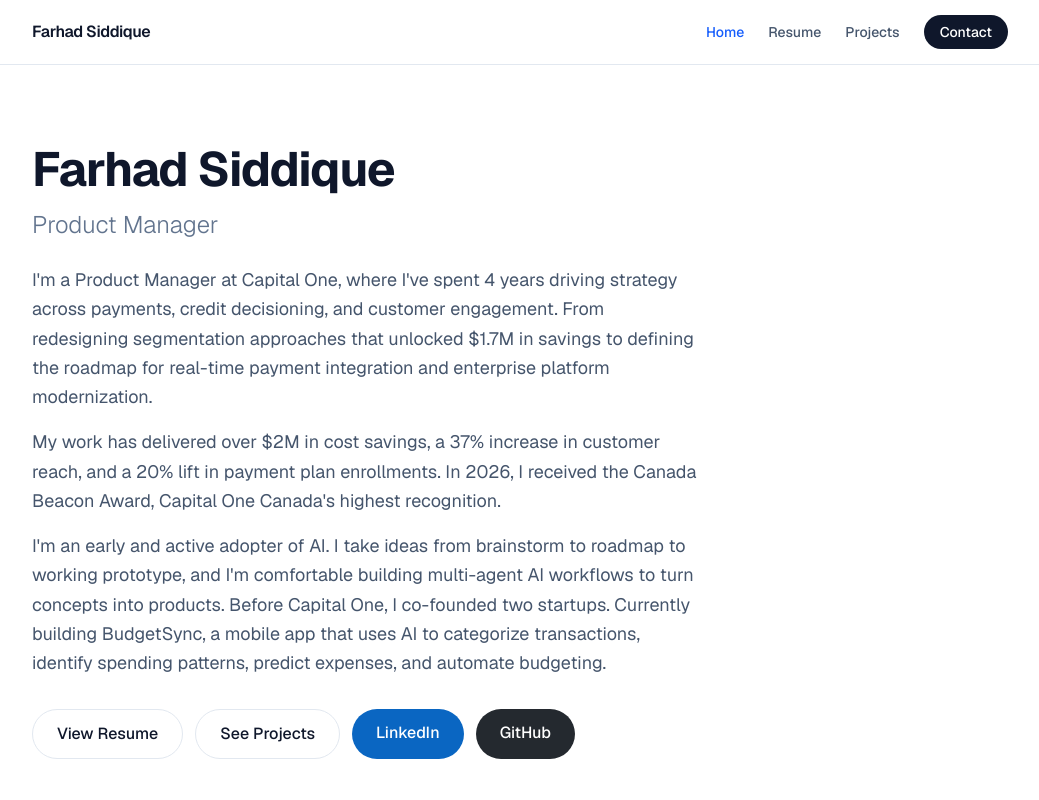
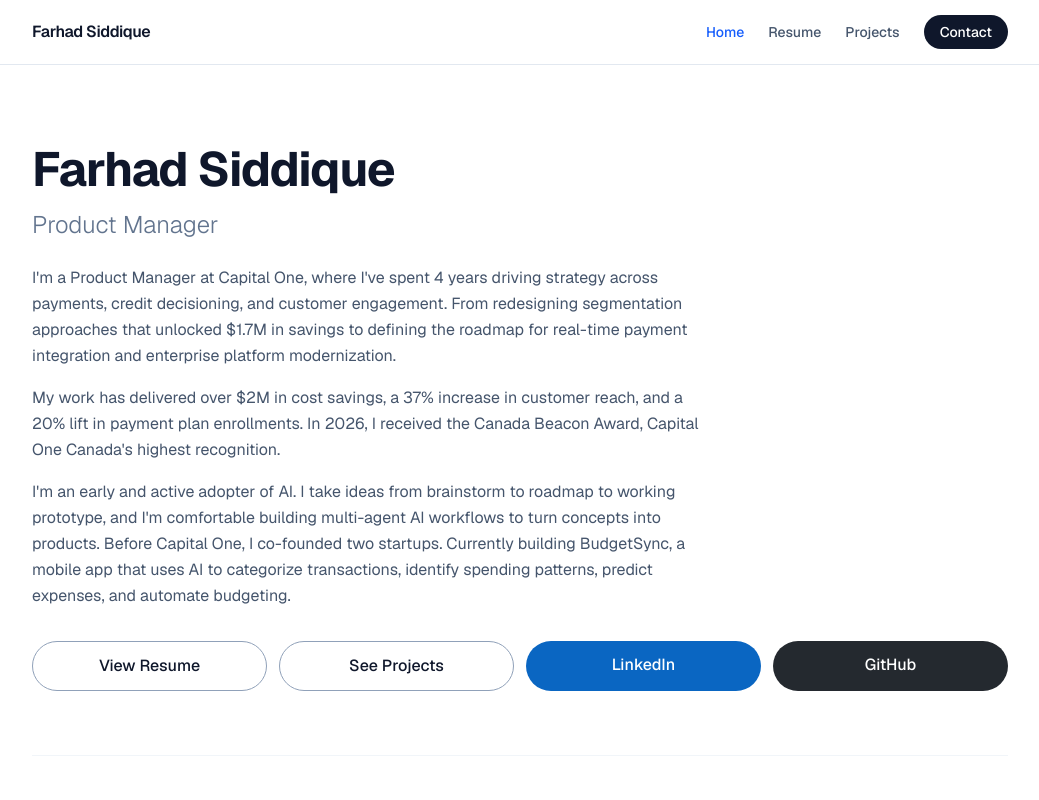
Before and after one commit to FarhadSiddique/portfolio, a Next.js app: page / in a window 1280 px wide. Shown: the top 800 px of the page, without its empty margins (120-1159 px from the left). Built offline with nearby package versions, Linux system fonts and the light colour scheme.

Commit message:
Fix hero section bio font size and button consistency
- Reduce bio text from text-lg to text-base
- Use grid-cols-4 on desktop so all 4 buttons are equal width
- Darken white button borders from slate-200 to slate-400

Co-Authored-By: Claude Sonnet 4.6 <noreply@anthropic.com>

```diff
--- a/app/page.tsx
+++ b/app/page.tsx
@@ -36,21 +36,21 @@ export default function Home() {
           {resume.name}
         </h1>
         <p className="text-xl sm:text-2xl text-slate-500 font-light mb-6">{resume.title}</p>
-        <div className="text-lg text-slate-600 max-w-2xl leading-relaxed mb-8 space-y-4">
+        <div className="text-base text-slate-600 max-w-2xl leading-relaxed mb-8 space-y-4">
           {resume.summary.map((para, i) => (
             <p key={i}>{para}</p>
           ))}
         </div>
-        <div className="grid grid-cols-2 gap-3 sm:flex sm:flex-wrap">
+        <div className="grid grid-cols-2 sm:grid-cols-4 gap-3">
           <Link
             href="/resume"
-            className="px-6 py-3 bg-white text-slate-900 font-medium rounded-full border border-slate-200 hover:bg-slate-50 transition-colors text-center"
+            className="px-6 py-3 bg-white text-slate-900 font-medium rounded-full border border-slate-400 hover:bg-slate-50 transition-colors text-center"
           >
             View Resume
           </Link>
           <Link
             href="/projects"
-            className="px-6 py-3 bg-white text-slate-900 font-medium rounded-full border border-slate-200 hover:bg-slate-50 transition-colors text-center"
+            className="px-6 py-3 bg-white text-slate-900 font-medium rounded-full border border-slate-400 hover:bg-slate-50 transition-colors text-center"
           >
             See Projects
           </Link>
```
